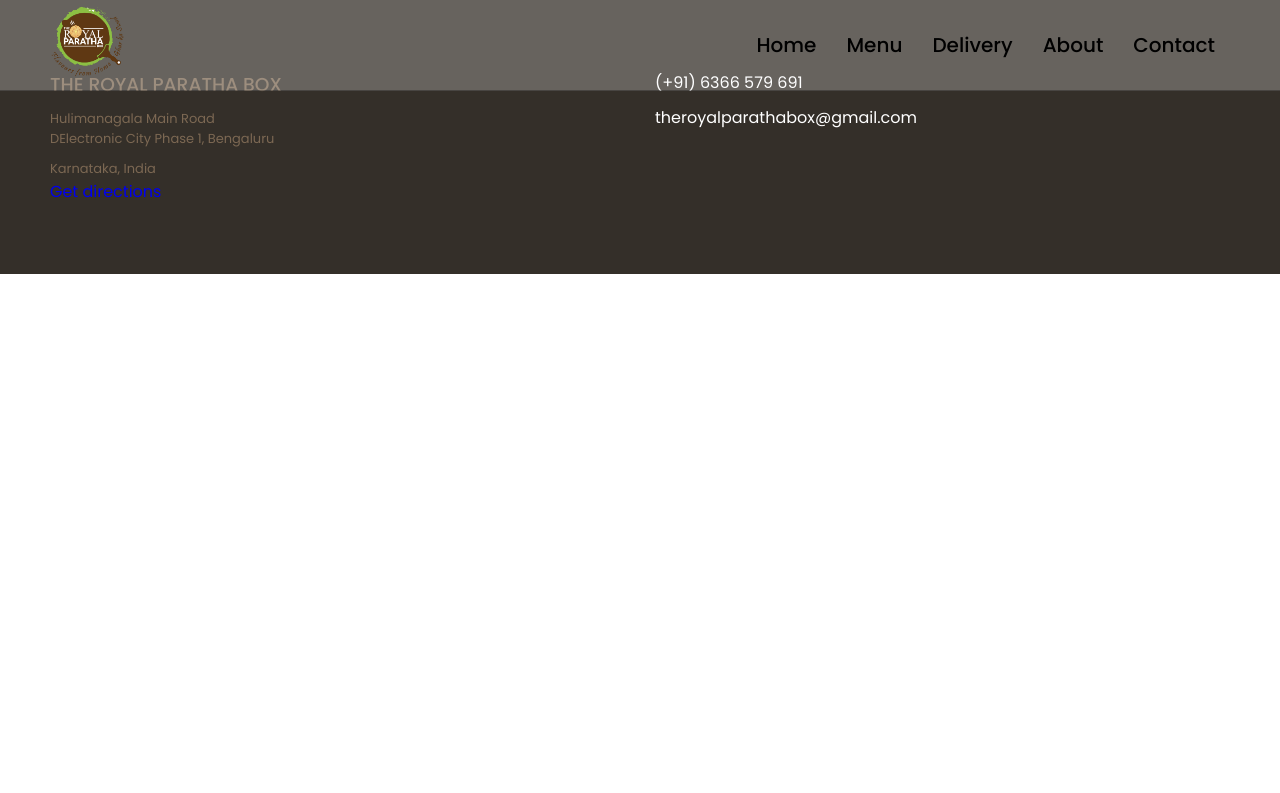
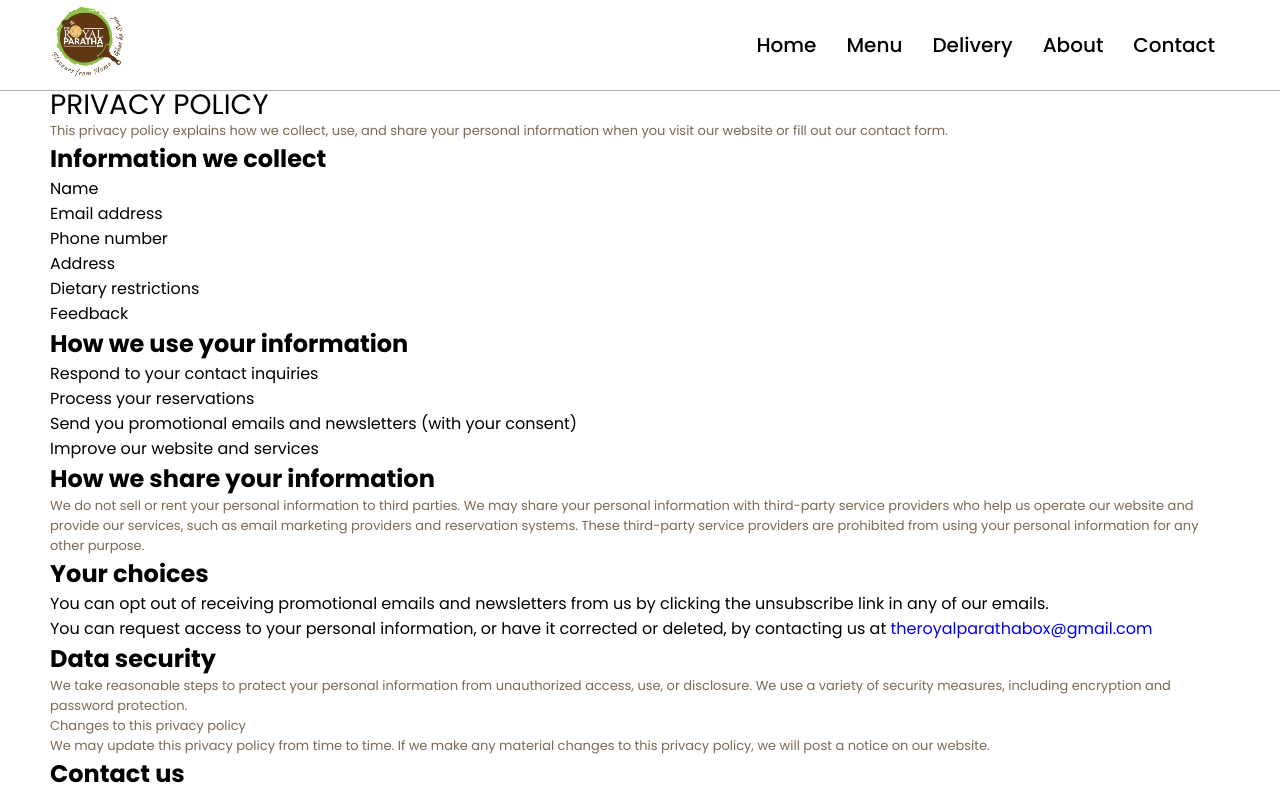
Before and after one commit to pradeepngupta/TRPB_Web, a React (Create React App) app: page /privacypolicy in a window 1280 px wide. Shown: the top 793 px of the page. Built offline with nearby package versions, Linux system fonts and the light colour scheme; no server answers.

Commit message:
Contact and PrivacyPolicy

```diff
--- a/src/App.js
+++ b/src/App.js
@@ -8,6 +8,7 @@ import Contact from './pages/Contact/Contact'
 
 import Navbar from './components/Navbar/Navbar'
 import Footer from './components/Footer/Footer'
+import PrivacyPolicy from './pages/PrivacyPolicy/PrivacyPolicy'
 
 function App() {
   return (
@@ -19,6 +20,7 @@ function App() {
         <Route path="/delivery" element={<Delivery />} />
         <Route path="/about" element={<About />} />
         <Route path="/contact" element={<Contact />} />
+        <Route path="/privacypolicy" element={<PrivacyPolicy />} />
       </Routes>
       <Footer />
     </div>
--- a/src/components/Footer/Footer.js
+++ b/src/components/Footer/Footer.js
@@ -24,6 +24,11 @@ const Footer = () => {
               theroyalparathabox@gmail.com
             </Link>
             </div>
+            <div className="footer-grid-item">
+              <Link to="/privacypolicy" className="text-white">
+                Privacy Policy
+              </Link>
+          </div>
         </div>
       </div>
     </div>
--- a/src/index.css
+++ b/src/index.css
@@ -47,7 +47,7 @@ label {
 }
 
 .section {
-  padding: 70px 0;
+  padding: 90px 0;
 }
 
 .container {
--- a/src/pages/Contact/CantactForm/CantactForm.css
+++ b/src/pages/Contact/CantactForm/CantactForm.css
@@ -8,7 +8,7 @@
 
 .contact-content img {
     width: 100%;
-    height: 200px;
+    height: 400px;
     border-radius: 5px;
 }
 
--- a/src/pages/Contact/CantactForm/CantactForm.js
+++ b/src/pages/Contact/CantactForm/CantactForm.js
@@ -1,7 +1,8 @@
 import React from 'react'
 import './CantactForm.css'
+import { Link } from "react-router-dom";
 
-import bgImage from '../../../assets/cake.jpg'
+import bgImage from '../../../assets/kheer.jpg'
 
 const CantactForm = () => {
   return (
@@ -12,13 +13,13 @@ const CantactForm = () => {
                     get in <span>touch</span>
                 </h1>
 
-                <p>Lorem ipsum dolor sit amet, <span className='special-word'>consectetuer</span> adipiscing elit. Aenean commodo ligula eget dolor. Aenean massa. Cum sociis natoque penatibus et magnis dis parturient.</p>
+                <p>Send us a message and we’ll get back to you as soon as possible. You can also reach us by phone. We're looking forward to hearing from you!</p>
 
                 <img src={bgImage} alt="get in touch" />
 
-                <p>Lorem ipsum dolor sit amet, consectetuer adipiscing elit. Aenean commodo ligula eget dolor. Aenean massa. Cum sociis natoque <span className='special-word'>penatibus</span> et magnis dis parturient montes, nascetur ridiculus mus. Donec quam felis, ultricies nec, pellentesque eu, pretium quis, sem.</p>
-
-                <p>Nulla consequat massa quis enim. Donec pede justo, <span className='special-word'>fringilla</span> vel, aliquet nec, vulputate eget, arcu. In enim justo, rhoncus ut, imperdiet a, venenatis vitae, justo.</p>
+                <p>In order to submit your personal information you must agree to and accept the terms of our <Link to="/privacypolicy">
+                Privacy Policy
+              </Link> .</p>
             </div>
 
             <div>
@@ -29,8 +30,19 @@ const CantactForm = () => {
                 <form>
                     <div className='form-field name-email'>
                         <div>
-                            <label>Name</label>
-                            <input type="text" name='name' />
+                            <label>First Name</label>
+                            <input type="text" name='fname' />
+                        </div>
+
+                        <div>
+                            <label>Last Name</label>
+                            <input type="text" name='lname' />
+                        </div>
+                    </div>
+                    <div className='form-field name-email'>
+                        <div>
+                            <label>Phone Number</label>
+                            <input type="tel" name="phone" pattern="[0-9]{3}-[0-9]{3}-[0-9]{4}" />
                         </div>
 
                         <div>
--- a/src/pages/Contact/Contact.js
+++ b/src/pages/Contact/Contact.js
@@ -1,7 +1,7 @@
 import React from 'react'
 
 import HeroImage from "../../components/HeroImage/HeroImage";
-import bgImage from "../../assets/cheese2.jpg";
+import bgImage from "../../assets/Paratha1.jpg";
 
 import CantactForm from './CantactForm/CantactForm'
 
--- /dev/null
+++ b/src/pages/PrivacyPolicy/PrivacyPolicy.css
@@ -0,0 +1,7 @@
+.policy-content h1 {
+    padding-bottom: 20px;
+}
+
+.policy-content p {
+    padding: 10px 0;
+}
--- /dev/null
+++ b/src/pages/PrivacyPolicy/PrivacyPolicy.js
@@ -0,0 +1,76 @@
+import React from 'react';
+
+import { Link } from "react-router-dom";
+
+const PrivacyPolicy = () => {
+  return (
+    <div className='section'>
+      <div className='container policy-content'>
+        <div>
+      <h1 className='heading-secondary'>Privacy Policy</h1>
+      <p>
+        This privacy policy explains how we collect, use, and share your personal information when you visit our website or fill out our contact form.
+      </p>
+      </div>
+      <div>
+      <h2>
+        Information we collect
+      </h2>
+      <ul>
+        <li>Name</li>
+        <li>Email address</li>
+        <li>Phone number</li>
+        <li>Address</li>
+        <li>Dietary restrictions</li>
+        <li>Feedback</li>
+      </ul>
+      </div>
+      <div>
+      <h2>
+        How we use your information
+      </h2>
+      <ul>
+        <li>Respond to your contact inquiries</li>
+        <li>Process your reservations</li>
+        <li>Send you promotional emails and newsletters (with your consent)</li>
+        <li>Improve our website and services</li>
+      </ul>
+      </div>
+      <h2>
+        How we share your information
+      </h2>
+      <p>
+        We do not sell or rent your personal information to third parties. We may share your personal information with third-party service providers who help us operate our website and provide our services, such as email marketing providers and reservation systems. These third-party service providers are prohibited from using your personal information for any other purpose.
+      </p>
+      <h2>
+        Your choices
+      </h2>
+      <ul>
+        <li>You can opt out of receiving promotional emails and newsletters from us by clicking the unsubscribe link in any of our emails.</li>
+        <li>You can request access to your personal information, or have it corrected or deleted, by contacting us at <Link to="mailto:theroyalparathabox@gmail.com">theroyalparathabox@gmail.com</Link>
+        </li>
+      </ul>
+      <h2>
+        Data security
+      </h2>
+      <p>
+        We take reasonable steps to protect your personal information from unauthorized access, use, or disclosure. We use a variety of security measures, including encryption and password protection.
+      </p>
+      <p>
+        Changes to this privacy policy
+      </p>
+      <p>
+        We may update this privacy policy from time to time. If we make any material changes to this privacy policy, we will post a notice on our website.
+      </p>
+      <h2>
+        Contact us
+      </h2>
+      <p>
+        If you have any questions about this privacy policy, please contact us at <Link to="mailto:theroyalparathabox@gmail.com">theroyalparathabox@gmail.com</Link>
+      </p>
+      </div>
+    </div>
+  );
+};
+
+export default PrivacyPolicy;
```
